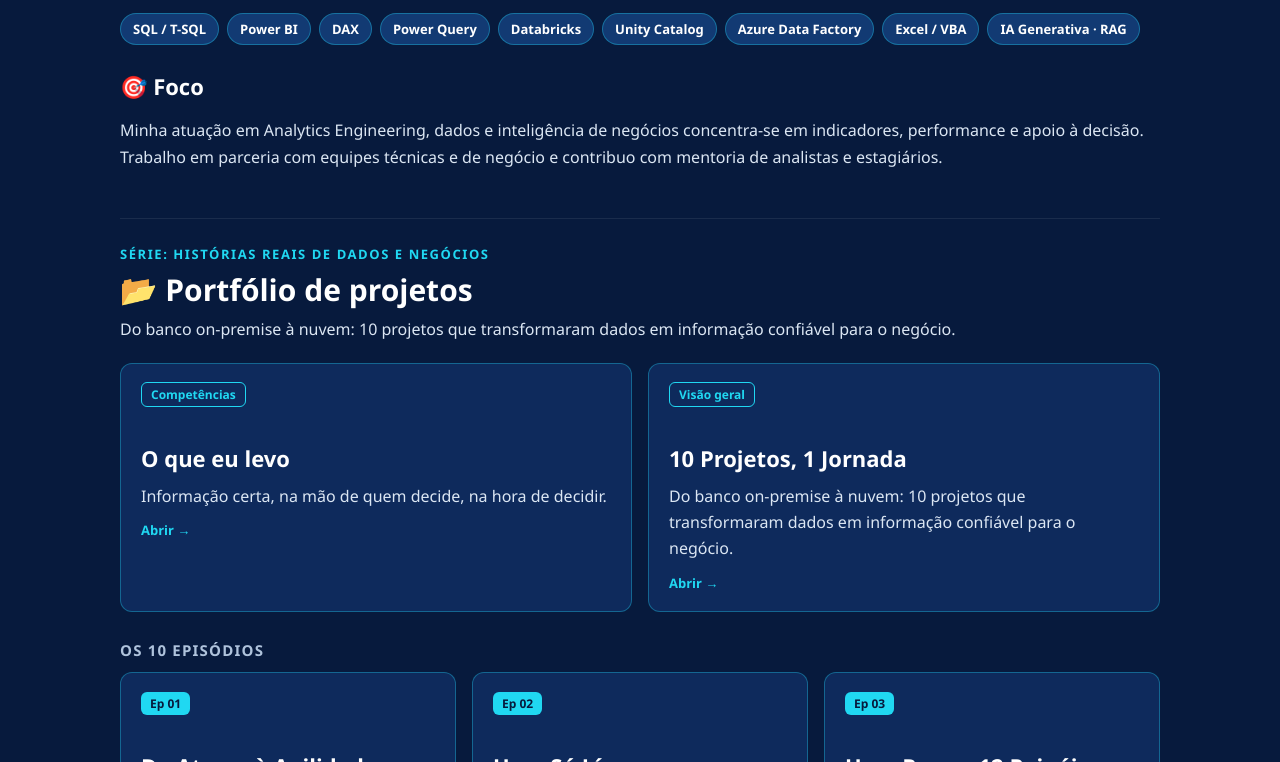
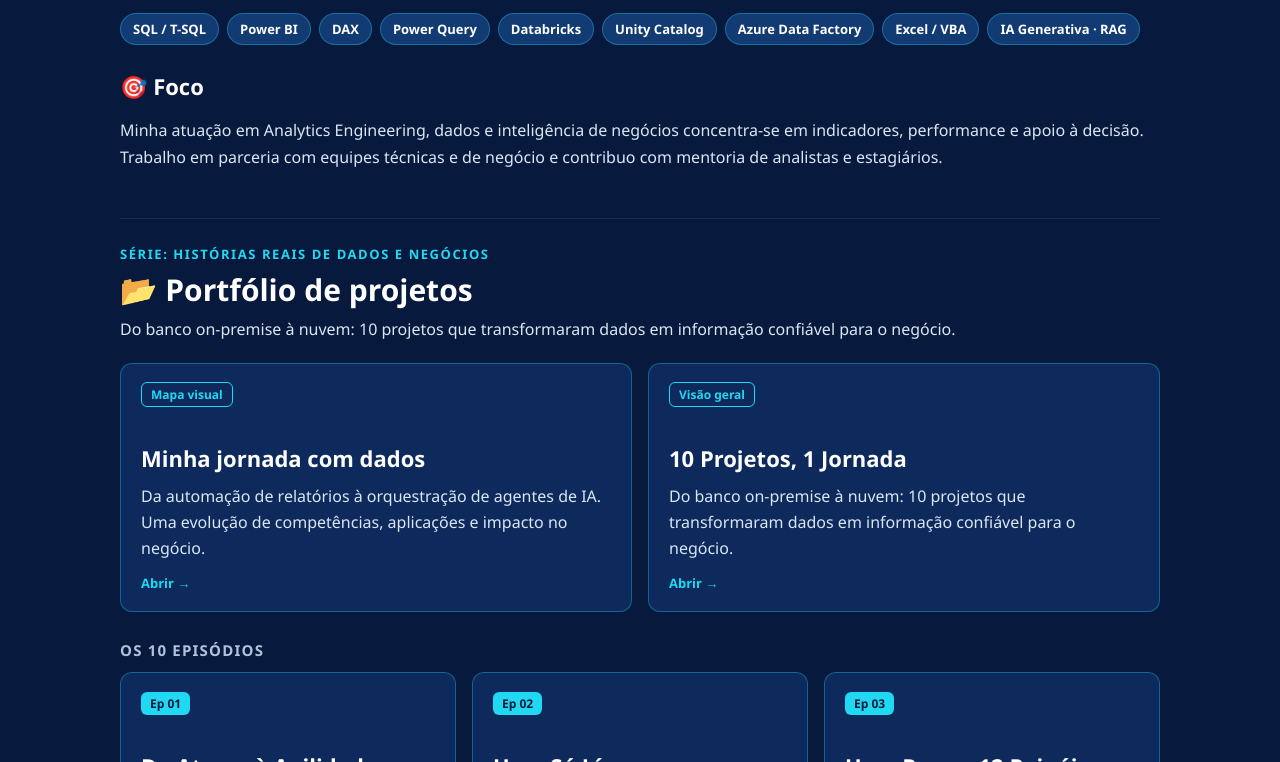
Before and after one commit to gersonzanon/gersonzanon, a plain HTML site: page index.html in a window 1280 px wide. Shown: the part 1561-2323 px from the top of the page. Drawn offline with Linux system fonts and the light colour scheme.

Commit message:
Add files via upload

```diff
--- a/assets/projetos.js
+++ b/assets/projetos.js
@@ -1,10 +1,10 @@
 window.PROJETOS = [
  {
-  "id": "levo",
+  "id": "mapa",
   "ep": "",
-  "titulo": "O que eu levo",
-  "sub": "Informação certa, na mão de quem decide, na hora de decidir.",
-  "pdf": "O que eu levo.pdf"
+  "titulo": "Minha jornada com dados",
+  "sub": "Da automação de relatórios à orquestração de agentes de IA. Uma evolução de competências, aplicações e impacto no negócio.",
+  "pdf": "Mapa_Visual_Jornada_Dados.pdf"
  },
  {
   "id": "geral",
--- a/index.html
+++ b/index.html
@@ -17,7 +17,7 @@
   <div class="acoes">
     <a class="btn primary" href="#portfolio">Ver portfólio</a>
     <a class="btn" href="cv.html">Currículo</a>
-    <a class="btn" href="viewer.html?p=levo">O que eu levo</a>
+    <a class="btn" href="viewer.html?p=mapa">Minha jornada</a>
     <a class="btn" href="Gerson_Zanon_CV.pdf" download>Baixar CV (PDF)</a>
   </div>
 </section>
@@ -54,7 +54,7 @@
 (function(){
   function card(p){
     var a=document.createElement('a'); a.className='card'; a.href='viewer.html?p='+encodeURIComponent(p.id);
-    var tag=p.ep?'<span class="ep">'+p.ep+'</span>':'<span class="ep alt">'+(p.id==='levo'?'Competências':'Visão geral')+'</span>';
+    var tag=p.ep?'<span class="ep">'+p.ep+'</span>':'<span class="ep alt">'+(p.id==='mapa'?'Mapa visual':'Visão geral')+'</span>';
     a.innerHTML=tag+'<h2></h2><p></p><span class="abrir">Abrir →</span>';
     a.querySelector('h2').textContent=p.titulo; a.querySelector('p').textContent=p.sub; return a;
   }
```
Also changed, not shown: 3 other files.
